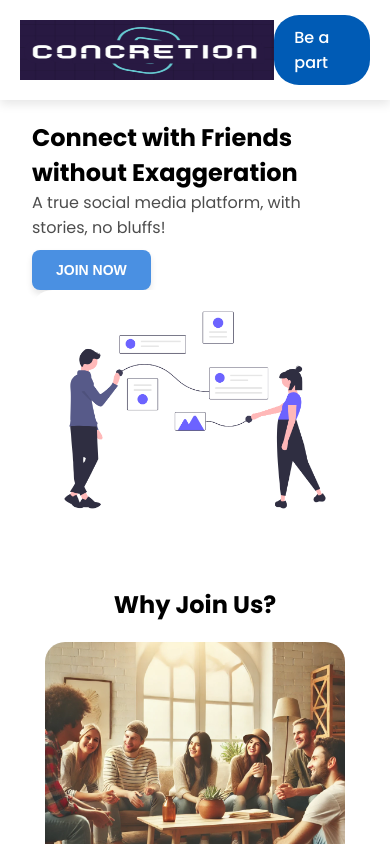
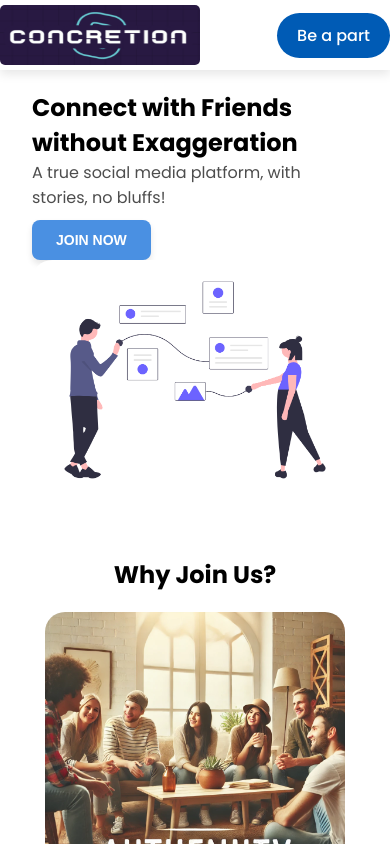
Before and after one commit to tsujit74/concretionProject, a Next.js app in the folder frontend/: page / in a window 390 px wide. Shown: the top 844 px of the page. Built offline with nearby package versions, Linux system fonts and the light colour scheme; no server answers.

Commit message:
logout button

```diff
--- a/frontend/src/Components/Navbar/styles.module.css
+++ b/frontend/src/Components/Navbar/styles.module.css
@@ -17,6 +17,7 @@
 .navBar img{
   width: 300px;
   height: 60px;
+  border-radius: 5px;
 }
 
 .buttonJoin {
@@ -51,6 +52,14 @@
     }
     .navBar{
         margin-top: 0;
+        padding: 0;
+        height: 70px;
+    }
+
+    .navBar img{
+      width: 200px;
+      height: 60px;
+      border-radius: 5px;
     }
 
     .navname{
--- a/frontend/src/pages/login/index.jsx
+++ b/frontend/src/pages/login/index.jsx
@@ -119,7 +119,7 @@ export default function LoginComponent() {
       <div>
         <nav className={styles.navBar}>
           <img
-          src="images/conclogo"
+          src="images/conclogo.png"
             style={{ cursor: "pointer" }}
             onClick={() => {
               router.push("/");
--- a/frontend/src/pages/login/styles.module.css
+++ b/frontend/src/pages/login/styles.module.css
@@ -169,16 +169,22 @@
     display: flex;
     justify-content: space-between;
     align-items: center;
-    padding: 15px 20px;
     background-color: #ffffff;
     box-shadow: 0px 4px 10px rgba(0, 0, 0, 0.1);
     position: sticky;
     top: 0;
+
+    height: 70px;
   }
   .mainContainer{
     margin-top: 20px;
   }
 
+  .navBar img{
+    height: 60px;
+    border-radius: 5px;
+    width: 200px;
+  }
 
   .navBar h1 {
     font-family: 'Poppins', sans-serif;
--- a/frontend/src/styles/Home.module.css
+++ b/frontend/src/styles/Home.module.css
@@ -189,7 +189,7 @@
         display: flex;
         justify-content: space-between;
         align-items: center;
-        padding: 15px 20px;
+        height: 70px;
         background-color: #ffffff;
         box-shadow: 0px 4px 10px rgba(0, 0, 0, 0.1);
         position: sticky;
@@ -200,8 +200,9 @@
       }
 
       .navBar img{
-        width: 300px;
+        width: 200px;
         height: 60px;
+        border-radius: 5px;
       }
 
       .navBar h1 {
```
Also changed, not shown: frontend/src/layout/DashbordLayout/index.jsx (+13 -1 lines), frontend/public/images/logout.svg (added).
